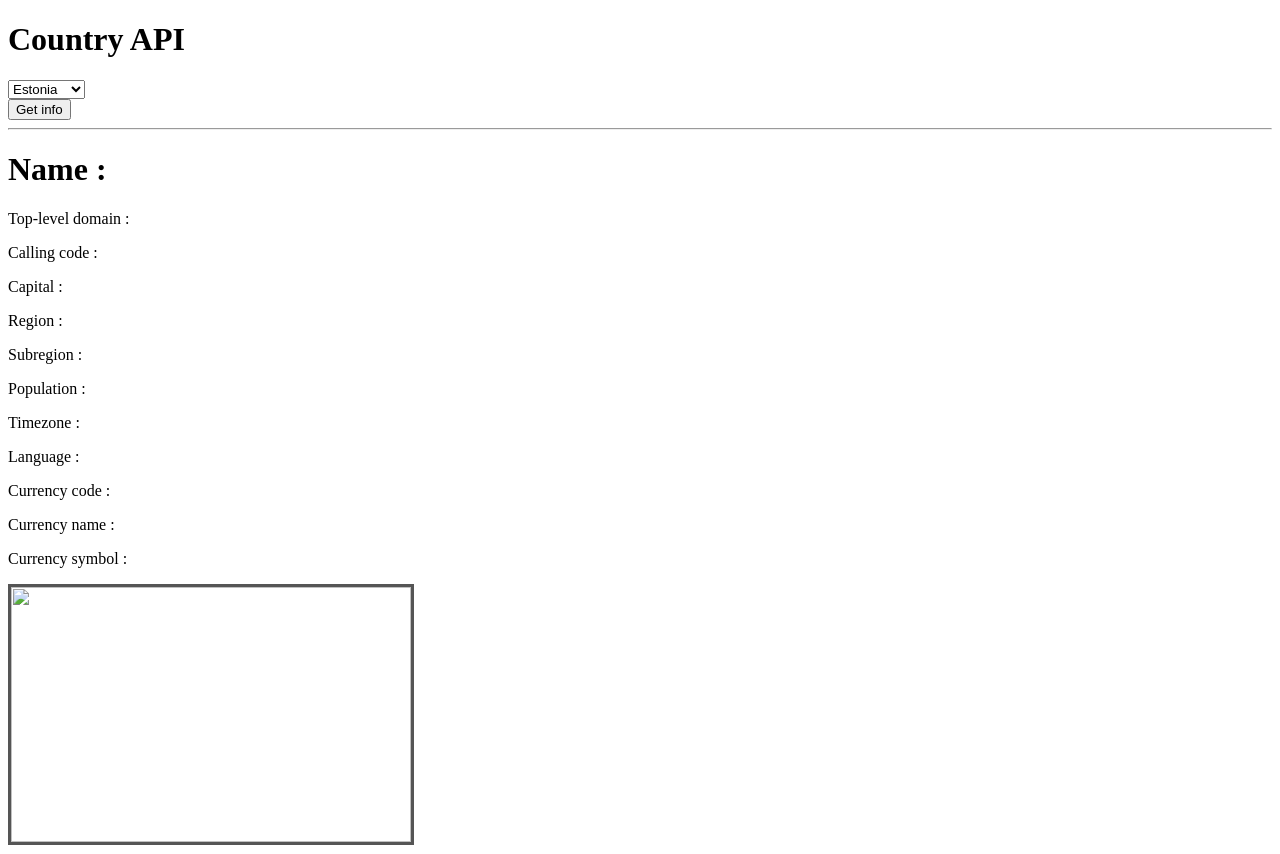
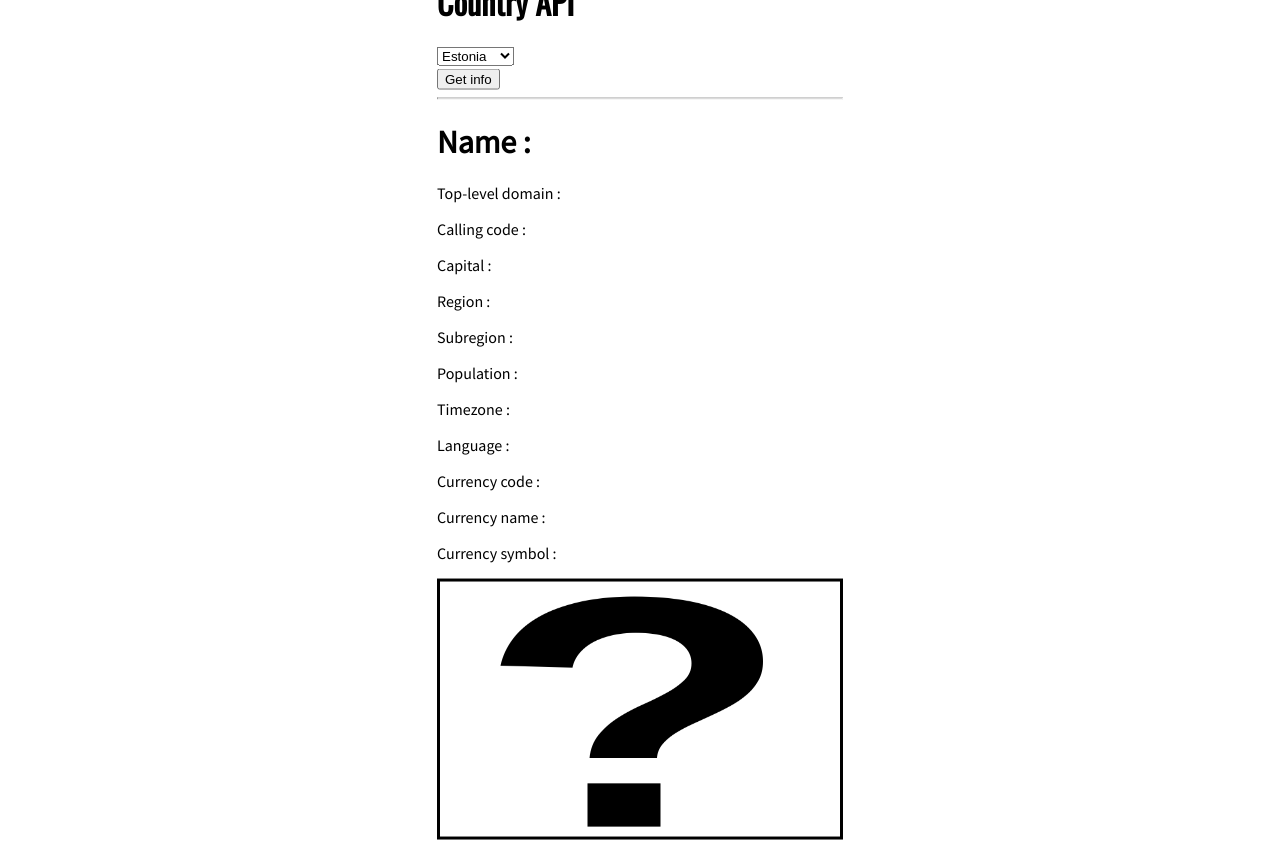
Before and after one commit to KoppelTAR/Javascript-Country-API, a plain HTML site: page index.html in a window 1280 px wide. Drawn offline with nearby package versions, Linux system fonts and the light colour scheme.

Commit message:
Add style

```diff
--- a/css/style.css
+++ b/css/style.css
@@ -1,5 +1,27 @@
+@import url('https://fonts.googleapis.com/css2?family=Oswald&display=swap');
+@import url('https://fonts.googleapis.com/css2?family=Source+Sans+Pro&display=swap');
 .FlagImg img {
     width: 400px;
     height: 255px;
-    border: 3px solid #555;
+    border: 3px solid black;
 }
+
+.GetInfoBtn {
+    margin-top: 0.2rem;
+}
+
+.title {
+    font-family: 'Oswald', sans-serif;
+}
+
+.info  {
+    font-family: 'Source Sans Pro', sans-serif;
+}
+
+.container {
+    width: auto;
+    top: 50%;
+    left: 50%;
+    position: absolute;
+    transform: translate(-50%, -50%);
+}
--- a/index.html
+++ b/index.html
@@ -8,7 +8,7 @@
 </head>
 <body>
     <div class="container">
-        <h1>Country API</h1>
+        <h1 class="title">Country API</h1>
 
         <form>
             <select id="CountryDropdown">
@@ -21,7 +21,7 @@
         <button class="GetInfoBtn">Get info</button>
 
         <hr>
-
+        <div class="info">
             <h1 class="CountryName">Name : </h1>
             <p class="topLevelDomain">Top-level domain : </p>
             <p class="CallingCode">Calling code : </p>
@@ -34,9 +34,10 @@
             <p class="CurrencyCode">Currency code : </p>
             <p class="CurrencyName">Currency name : </p>
             <p class="CurrencySymbol">Currency symbol : </p>
+        </div>
 
         <div class="FlagImg">
-            <img src="" alt="">
+            <img src="img/800px-Question_mark_(black).svg.png" alt="">
         </div>
 
     </div>
```
Also changed, not shown: img/800px-Question_mark_(black).svg.png (added). Lines whose indentation alone changed are shown as unchanged.
